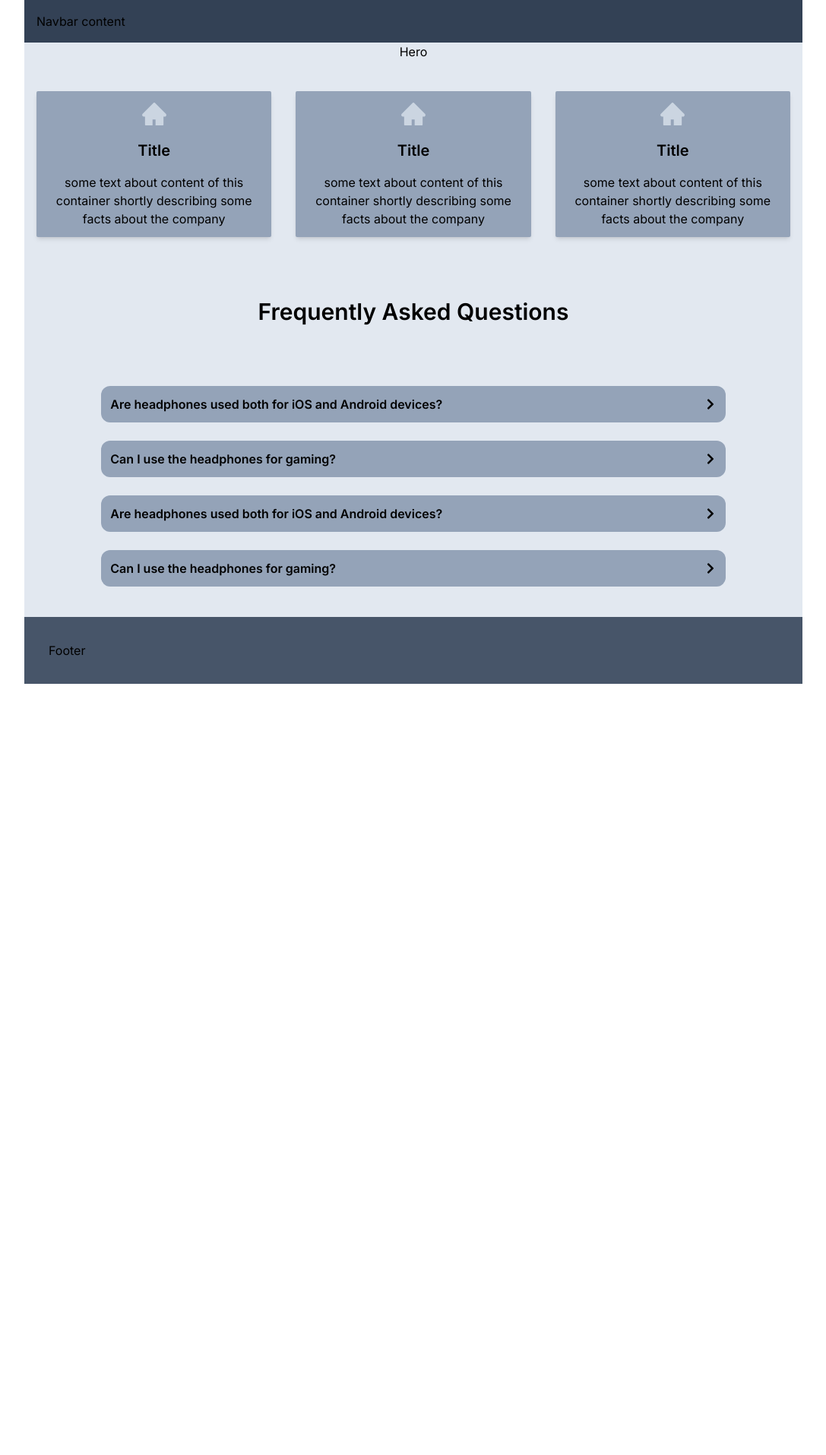
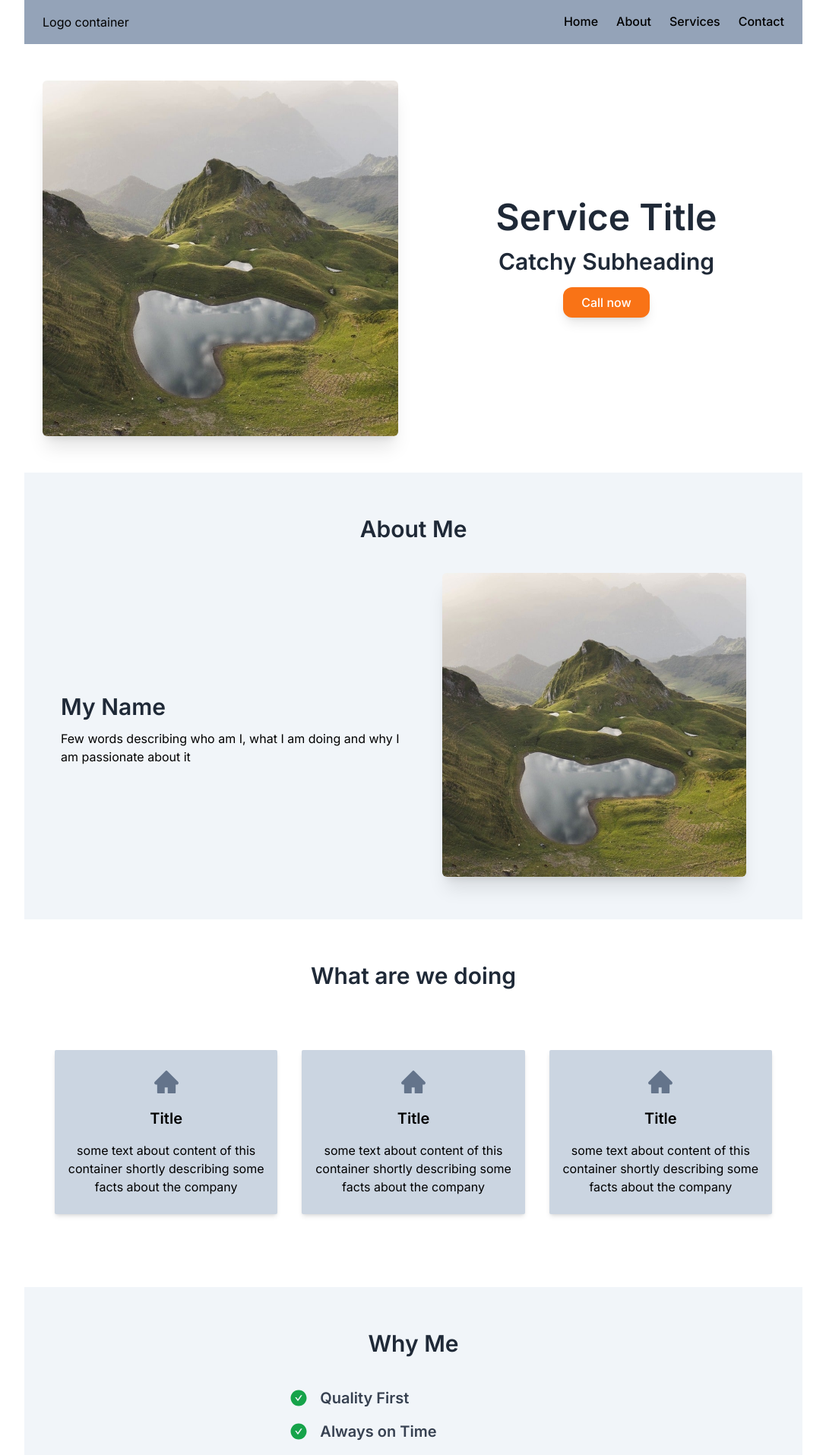
Before and after one commit to davidkrupa/services_web, a Next.js app: page / in a window 1280 px wide. Shown: the top 1915 px of the page at 76% size, without its empty margins (96-1183 px from the left). Before the commit the page ends 900 px from the top, so only its background shows below. Built offline with nearby package versions, Linux system fonts and the light colour scheme.

Commit message:
new containers, styling and animations

```diff
--- a/app/page.js
+++ b/app/page.js
@@ -1,13 +1,16 @@
 import Hero from "@/containers/Hero";
-import About from "@/containers/About";
+import OurWork from "@/containers/OurWork";
 import Faq from "@/containers/Faq";
-import Navbar from "@/containers/Navbar";
+import AboutMe from "@/containers/AboutMe";
+import PersonalValues from "@/containers/PersonalValues";
 
 export default function Home() {
   return (
-    <main className="flex flex-col justify-center items-center mx-auto max-w-5xl bg-slate-200">
+    <main className="flex flex-col justify-center items-center mx-auto max-w-5xl">
       <Hero />
-      <About />
+      <AboutMe />
+      <OurWork />
+      <PersonalValues />
       <Faq />
     </main>
   );
--- a/components/IconWithText.jsx
+++ b/components/IconWithText.jsx
@@ -5,13 +5,10 @@ import { motion } from "framer-motion";
 const IconWithText = ({ details: { icon, title, text } }) => {
   return (
     <motion.div
-      whileHover={{
-        scale: 1.02,
-        transition: { duration: 0.3 },
-      }}
-      className="flex flex-col justify-center items-center rounded-sm text-center p-3 bg-slate-400 shadow-md"
+      whileHover={{ scale: 1.02, transition: { duration: 0.3 } }}
+      className="flex flex-col justify-center items-center rounded-sm text-center px-4 py-6 bg-slate-300 shadow-md"
     >
-      <span className="text-center text-4xl text-slate-300">{icon}</span>
+      <span className="text-center text-4xl text-slate-500">{icon}</span>
       <h4 className="text-xl font-semibold py-4">{title}</h4>
       <p>{text}</p>
     </motion.div>
--- /dev/null
+++ b/containers/AboutMe.jsx
@@ -0,0 +1,31 @@
+import React from "react";
+import heroImage from "../assets/heroImage.jpg";
+import Image from "next/image";
+
+const AboutMe = () => {
+  return (
+    <div className="flex flex-col justify-center items-center px-2 sm:px-6 py-14 gap-10 bg-slate-100">
+      <h2 className="text-3xl text-gray-800 font-semibold">About Me</h2>
+      <div className="flex flex-col-reverse sm:flex-row justify-between items-center w-full gap-6 px-2 sm:px-6">
+        <div className="w-5/6 sm:w-1/2">
+          <h3 className="text-3xl text-gray-800 font-semibold py-3">My Name</h3>
+          <p>
+            Few words describing who am I, what I am doing and why I am
+            passionate about it
+          </p>
+        </div>
+        <div className="w-full sm:w-1/2">
+          <Image
+            src={heroImage}
+            width={400}
+            height={400}
+            alt="background"
+            className="rounded-md shadow-xl mx-auto "
+          />
+        </div>
+      </div>
+    </div>
+  );
+};
+
+export default AboutMe;
--- a/containers/Faq.jsx
+++ b/containers/Faq.jsx
@@ -42,21 +42,22 @@ const Faq = () => {
   };
 
   return (
-    <div className="flex flex-col justify-center items-center w-full">
-      <h2 className="py-10 text-3xl font-semibold text-center px-2">
+    <div className="flex flex-col justify-center items-center w-full gap-10 py-14">
+      <h2 className="text-3xl font-semibold text-center px-2">
         Frequently Asked Questions
       </h2>
 
-      <div className="grid grid-cols-1 w-11/12 sm:w-5/6 gap-6 px-4 py-10">
+      <div className="grid grid-cols-1 w-11/12 sm:w-5/6 gap-6 px-4">
         {questions?.map((item, index) => (
           <div key={index} className="w-full">
-            <div
+            <motion.div
               onClick={() => handleClick(index)}
-              className="flex justify-between items-center relative z-10 p-3 rounded-xl bg-slate-400"
+              whileHover={{ scale: 1.01, transition: { duration: 0.3 } }}
+              className="flex justify-between items-center relative z-10 p-3 rounded-xl shadow-md bg-slate-400"
             >
               <h5 className="text-base font-semibold">{item.question}</h5>
               {item.isOpen ? <FaChevronDown /> : <FaChevronRight />}
-            </div>
+            </motion.div>
             <AnimatePresence>
               {item.isOpen && (
                 <motion.div
@@ -66,7 +67,9 @@ const Faq = () => {
                   exit={{ height: 0, opacity: 0 }}
                   transition={{ duration: 0.5 }}
                 >
-                  <p className="p-3 rounded-xl bg-slate-300">{item.answer}</p>
+                  <p className="p-3 rounded-xl shadow-inner bg-slate-300">
+                    {item.answer}
+                  </p>
                 </motion.div>
               )}
             </AnimatePresence>
--- a/containers/Hero.jsx
+++ b/containers/Hero.jsx
@@ -1,7 +1,31 @@
 import React from "react";
+import heroImage from "../assets/heroImage.jpg";
+import Image from "next/image";
 
 const Hero = () => {
-  return <div>Hero</div>;
+  return (
+    <div className="flex flex-col sm:flex-row justify-start items-center w-full px-2 sm:px-6 py-12 gap-10">
+      <div className="w-full sm:w-1/2">
+        <Image
+          src={heroImage}
+          width={500}
+          height={500}
+          alt="background"
+          priority
+          className="rounded-md shadow-xl mx-auto"
+        />
+      </div>
+      <div className="flex flex-col justify-center items-center w-full sm:w-1/2 py-6 gap-4">
+        <h1 className="text-5xl text-gray-800 font-semibold">Service Title</h1>
+        <h2 className="text-3xl text-gray-800 font-semibold">
+          Catchy Subheading
+        </h2>
+        <a className="px-6 py-2 rounded-xl shadow-lg hover:shadow-xl bg-orange-500 hover:bg-orange-600 transition ease-in-out delay-50">
+          <p className="text-white font-medium">Call now</p>
+        </a>
+      </div>
+    </div>
+  );
 };
 
 export default Hero;
--- a/containers/Navbar.jsx
+++ b/containers/Navbar.jsx
@@ -1,9 +1,38 @@
 import React from "react";
 
 const Navbar = () => {
+  const navLinks = [
+    {
+      name: "Home",
+      path: "",
+    },
+    {
+      name: "About",
+      path: "",
+    },
+    {
+      name: "Services",
+      path: "",
+    },
+    {
+      name: "Contact",
+      path: "",
+    },
+  ];
   return (
-    <nav className="flex justify-start items-center mx-auto max-w-5xl py-4 pl-4 bg-slate-700">
-      Navbar content
+    <nav className="flex justify-between items-center mx-auto max-w-5xl py-4 px-6 bg-slate-400">
+      <div>Logo container</div>
+      <div className="flex justify-center items-center gap-6">
+        {navLinks.map((item, i) => (
+          <a
+            href="#"
+            key={`navLink-${i}`}
+            className="font-medium border-b-2 border-transparent hover:border-black transition ease-in-out delay-100"
+          >
+            {item.name}
+          </a>
+        ))}
+      </div>
     </nav>
   );
 };
--- a/containers/About.jsx
+++ b/containers/OurWork.jsx
@@ -11,10 +11,15 @@ const About = () => {
     text: "some text about content of this container shortly describing some facts about the company",
   };
   return (
-    <div className="grid grid-cols-1 md:grid-cols-3 max-w-[400px] md:max-w-5xl gap-8 px-4 py-10">
-      {testArray.map((item, i) => (
-        <IconWithText details={details} key={i} />
-      ))}
+    <div className="flex flex-col justify-center items-center gap-10 px-2 sm:px-6 py-14">
+      <h2 className="text-3xl text-gray-800 font-semibold">
+        What are we doing
+      </h2>
+      <div className="grid grid-cols-1 md:grid-cols-3 max-w-[400px] md:max-w-5xl gap-8 px-4 py-10">
+        {testArray.map((item, i) => (
+          <IconWithText details={details} key={i} />
+        ))}
+      </div>
     </div>
   );
 };
--- /dev/null
+++ b/containers/PersonalValues.jsx
@@ -0,0 +1,27 @@
+import React from "react";
+import { AiFillCheckCircle } from "react-icons/ai";
+
+const PersonalValues = () => {
+  const values = [
+    { item: "Quality First" },
+    { item: "Always on Time" },
+    { item: "100% customers satisfied" },
+    { item: "4.5 google rating" },
+    { item: "Free consultation" },
+  ];
+  return (
+    <div className="flex flex-col justify-center items-center w-full px-2 sm:px-6 gap-10 py-14 bg-slate-100">
+      <h2 className="text-3xl text-gray-800 font-semibold">Why Me</h2>
+      <div className="flex flex-col justify-center items-start w-2/3 sm:w-1/3 gap-4">
+        {values.map((el, i) => (
+          <div className="flex justify-center items-center gap-4">
+            <AiFillCheckCircle className="shrink-0 text-2xl text-green-600" />
+            <p className="text-xl text-gray-700 font-semibold">{el.item}</p>
+          </div>
+        ))}
+      </div>
+    </div>
+  );
+};
+
+export default PersonalValues;
```
Also changed, not shown: assets/heroImage.jpg (added).
